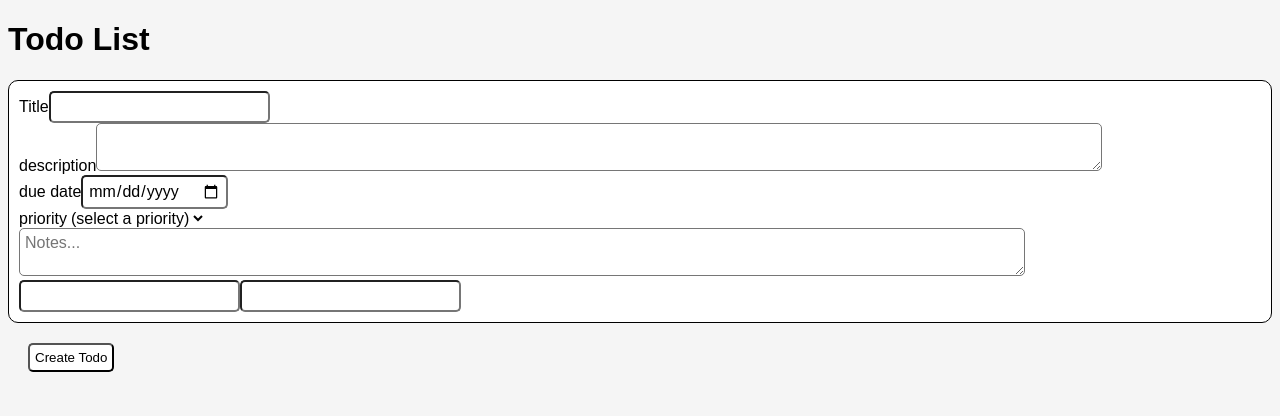
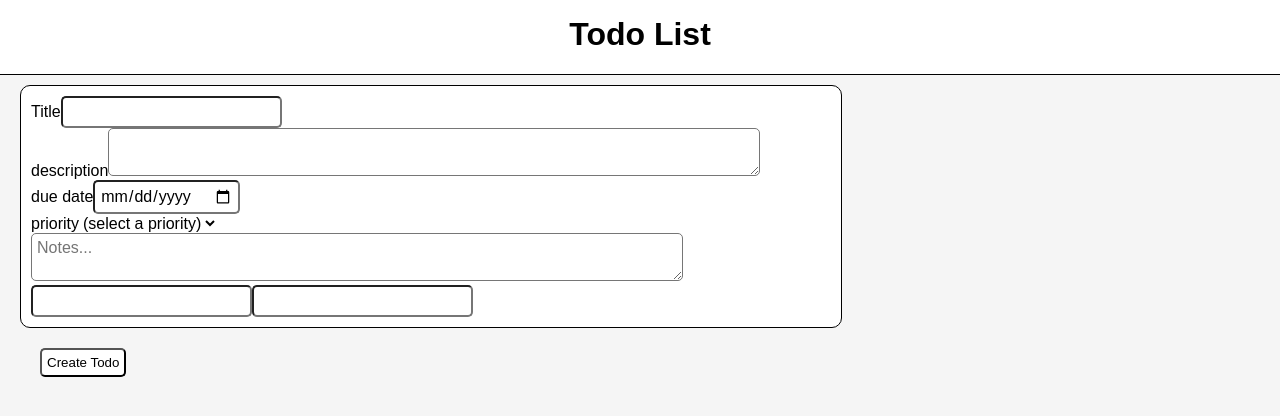
Before and after one commit to jenarofv/todo-list, a website built with webpack: page src/template.html in a window 1280 px wide. Built offline with nearby package versions, Linux system fonts and the light colour scheme.

Commit message:
add header

```diff
--- a/src/dom.js
+++ b/src/dom.js
@@ -97,6 +97,7 @@ class Dom {
     const projects = document.createElement("input");
     projects.id = "projects";
     todo.classList.add("todo");
+    todo.classList.add("blank-todo");
     // add placeholders
     // modify types
 
--- a/src/homepage.js
+++ b/src/homepage.js
@@ -20,12 +20,30 @@ function addToTodos (event) {
   createdTodos.appendChild(todoElement);
 }
 
-export default function (divClass) {
+function layout () {
+  const main = document.createElement("main");
+  const header = document.createElement("div");
+  header.id = "header";
+  header.style.position = "fixed";
+  header.style.width = "100%";
+  header.style.top = "0";
+  const sidePanel = document.createElement("div");
+  sidePanel.id = "panel";
   const body = document.querySelector("body");
   const title = document.createElement("h1");
-  const main = document.createElement("main");
+  title.innerText = "Todo List";
+  header.appendChild(title);
+  body.appendChild(header);
+  body.appendChild(sidePanel);
+  body.appendChild(main);
+  main.style.marginTop = `${header.offsetHeight + 10}px`;
+}
+
+export default function (divClass) {
+  layout();
+  const body = document.querySelector("body");
+  const main = document.querySelector("main");
   const addBtn = document.createElement("button");
-  const newTodoContainer = document.createElement("div");
   const createdTodos = document.createElement("div");
   createdTodos.id = "created-todos";
   addBtn.id = "add-todo";
@@ -33,9 +51,7 @@ export default function (divClass) {
   addBtn.textContent = "Create Todo";
   addBtn.addEventListener("click", addToTodos);
   main.classList.add(divClass);
-  title.innerText = "Todo List";
-  body.appendChild(title);
-  body.appendChild(main);
+  main.classList.add("with-margins");
   const todoDom = new Dom(`.${divClass}`);
   todoDom.addBlankTodo();
   main.appendChild(addBtn);
--- a/src/style.css
+++ b/src/style.css
@@ -27,8 +27,28 @@
   }
 }
 
+.blank-todo {
+  width: clamp(100px, 90%, 800px);
+}
+
 body {
   background-color: var(--bg-color);
+  margin: 0;
+}
+
+html {
+  padding: 0;
+}
+
+#header {
+  border-bottom: 1px solid var(--font-color);
+  background: var(--todo-card-bg);
+}
+
+h1 {
+  margin-top: 0;
+  text-align: center;
+  padding-top: 16px;
 }
 
 .todo {
```
